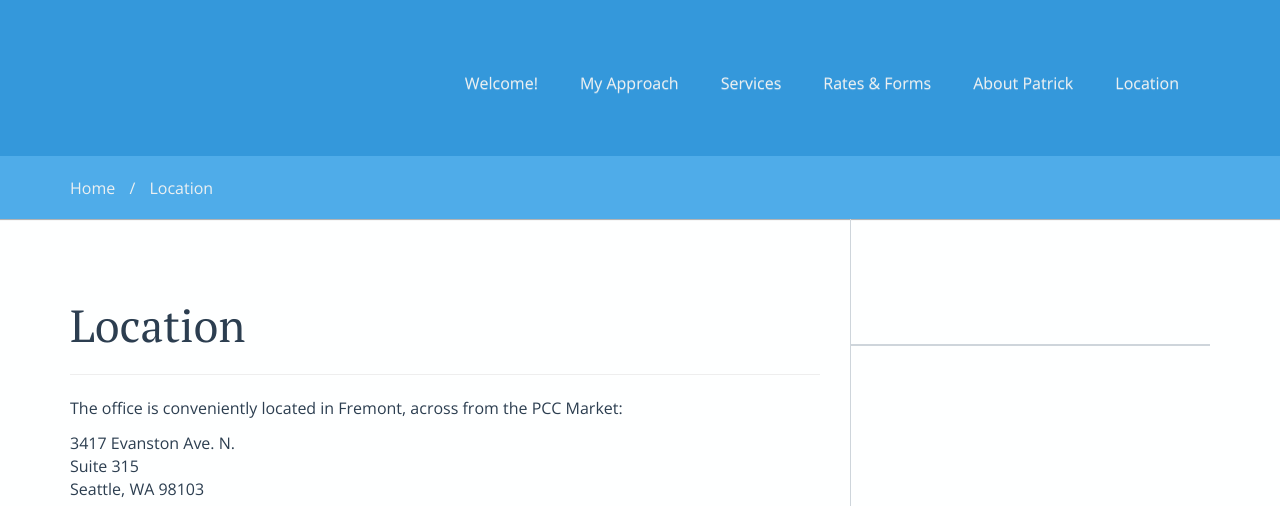
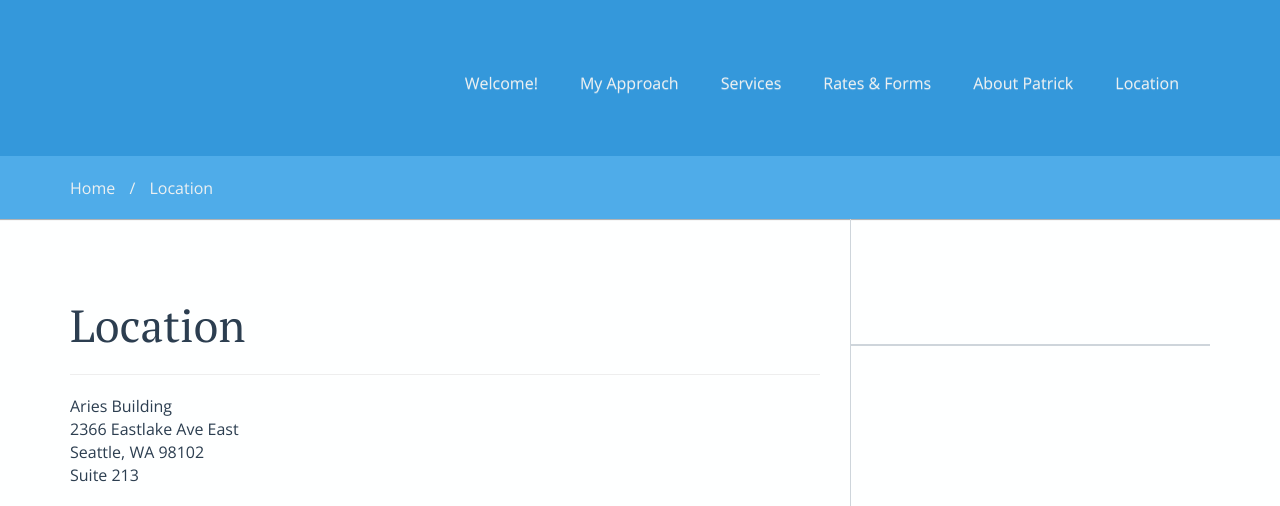
Before and after one commit to Patrick-Dougherty/patrick-dougherty.github.com, a Jekyll site: the page built from location/index.md, in a window 1280 px wide and 1400 px high. Shown: the top 506 px of the window. Built offline with Jekyll 4.4.1, drawn with Linux system fonts in a browser that asks for light colours; nearby versions of some CDN libraries; some of the changed text lies outside the part shown; grey boxes are pictures that could not be loaded.

Commit message:
update address

```diff
--- a/location/index.md
+++ b/location/index.md
@@ -5,24 +5,11 @@ description: "How to get to my office."
 ---
 {% include JB/setup %}
 
-The office is conveniently located in Fremont, across from the PCC Market:
-
 <address>
-  3417 Evanston Ave. N.<br>
-  Suite 315<br>
-  Seattle, WA 98103
+  Aries Building<br />
+  2366 Eastlake Ave East<br />
+  Seattle, WA 98102<br />
+  Suite 213
 </address>
 
-##Driving & Parking Directions:
-
-Free parking for clients is located in the back of the building off of 35th street. The cross streets for the building are Evanston Ave (front of building) and 35th street (back of building where free parking is located). If you are unable to park in the free lot, there is plenty of free 2-hour street parking, as well as pay to park spots around the neighborhood.
-
-##Bus Lines:
-
-My office is conveniently located, just one block away from two bus stops.
-The following bus lines come into Fremont:
-
-[5](http://metro.kingcounty.gov/Schedules/005), [26](http://metro.kingcounty.gov/Schedules/026), [28](http://metro.kingcounty.gov/Schedules/028), [31](http://metro.kingcounty.gov/Schedules/031), [32](http://metro.kingcounty.gov/Schedules/032), [40](http://metro.kingcounty.gov/Schedules/040) and [82](http://metro.kingcounty.gov/Schedules/082)
-
-<iframe width="750" height="325" frameborder="0" scrolling="no" marginheight="0" marginwidth="0" src="https://maps.google.com/maps?f=q&amp;source=s_q&amp;hl=en&amp;geocode=&amp;q=++3417+Evanston+Ave.+N.+++Suite+315+++Seattle,+WA+98103&amp;sll=41.938317,-93.389798&amp;sspn=4.788973,7.053223&amp;ie=UTF8&amp;hq=&amp;hnear=3417+Evanston+Ave+N+%23315,+Seattle,+Washington+98103&amp;t=m&amp;ll=47.655791,-122.343149&amp;spn=0.018732,0.064287&amp;z=14&amp;iwloc=A&amp;output=embed"></iframe>
-<small>[View Larger Map](https://maps.google.com/maps?f=q&amp;source=embed&amp;hl=en&amp;geocode=&amp;q=++3417+Evanston+Ave.+N.+++Suite+315+++Seattle,+WA+98103&amp;sll=41.938317,-93.389798&amp;sspn=4.788973,7.053223&amp;ie=UTF8&amp;hq=&amp;hnear=3417+Evanston+Ave+N+%23315,+Seattle,+Washington+98103&amp;t=m&amp;ll=47.655791,-122.343149&amp;spn=0.018732,0.064287&amp;z=14&amp;iwloc=A)</small>
+<iframe src="https://www.google.com/maps/embed?pb=!1m14!1m8!1m3!1d1344.1026718052367!2d-122.32533462698618!3d47.64157635532868!3m2!1i1024!2i768!4f13.1!3m3!1m2!1s0x549014e1bc0d8075%3A0x8ca39c9b3b16d93c!2s2366+Eastlake+Ave+E%2C+Seattle%2C+WA+98102!5e0!3m2!1sen!2sus!4v1415549344700" width="600" height="450" frameborder="0" style="border:0"></iframe>
```
